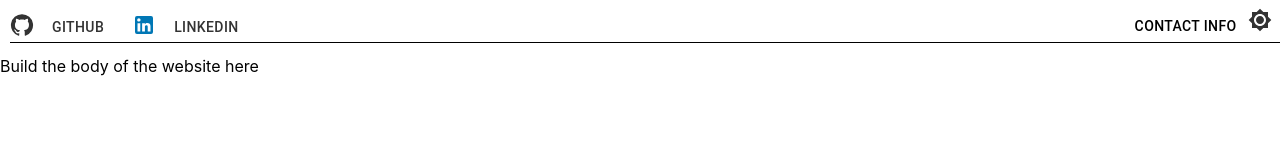
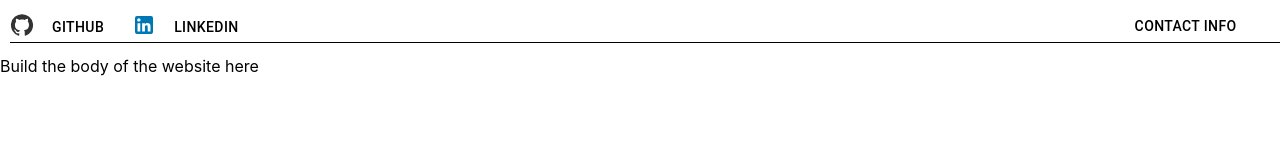
Before and after one commit to StevenH01/stevens-website, a React (Create React App) app: page / in a window 1280 px wide. Shown: the top 160 px of the page. Built offline with nearby package versions, Linux system fonts and the light colour scheme.

Commit message:
removed theme button

```diff
--- a/src/App.js
+++ b/src/App.js
@@ -1,17 +1,12 @@
 import React from 'react';
 import Header from './components/Header';
-import { ThemeProvider } from './ThemeContext';
 import './App.css';
 import MainPage from './components/MainPage';
 import Contact from './components/Contact';
 
 function App() {
   return (
-    <ThemeProvider>
-      <Header />
-      <Contact />
-      <MainPage />
-    </ThemeProvider>
+      <><Header /><Contact /><MainPage /></>
   );
 }
 
--- a/src/ThemeContext.js
+++ /dev/null
@@ -1,23 +0,0 @@
-import React, { createContext, useContext, useState } from 'react';
-
-const ThemeContext = createContext();
-
-export const useTheme = () => {
-  return useContext(ThemeContext);
-};
-
-export const ThemeProvider = ({ children }) => {
-  const [isDarkMode, setIsDarkMode] = useState(false);
-
-  const toggleTheme = () => {
-    setIsDarkMode((prevMode) => !prevMode);
-  };
-
-  const theme = isDarkMode ? 'dark' : 'light';
-
-  return (
-    <ThemeContext.Provider value={{ theme, toggleTheme }}>
-      {children}
-    </ThemeContext.Provider>
-  );
-};
--- a/src/components/Header.js
+++ b/src/components/Header.js
@@ -1,41 +1,31 @@
 import React from "react";
-import { Button, Box, IconButton } from '@mui/material';
-import Brightness4Icon from '@mui/icons-material/Brightness4';
-import Brightness7Icon from '@mui/icons-material/Brightness7';
+import { Button, Box } from '@mui/material';
 import GitHubIcon from '@mui/icons-material/GitHub';
 import LinkedInIcon from '@mui/icons-material/LinkedIn';
-import { useTheme } from '../ThemeContext';
 
 const Header = () => {
-  const { theme, toggleTheme } = useTheme();
 
   const openInNewTab = (url) => {
     window.open(url, '_blank');
   };
 
   return (
-    <Box sx={{ background: theme === 'dark' ? '#333' : '#fff', padding: '10px', textAlign: 'left', color: theme === 'dark' ? '#fff' : '#333', position: 'relative' }}>
+    <Box sx={{ background: '#fff', padding: '10px', textAlign: 'left', color: 'inherit', position: 'relative' }}>
       <Box sx={{ borderBottom: '1px solid black', width: '100%', position: 'absolute', top: '75%', zIndex: 1 }}></Box>
 
       <Box sx={{ display: 'flex', alignItems: 'center', marginTop: '-1px' }}>
-        <Box sx={{ marginRight: '10px' }}>
-          <GitHubIcon />
+        <Box sx={{ marginRight: '10px' }} onClick={() => openInNewTab('https://github.com/StevenH01')}>
+          <GitHubIcon sx={{ color: '#333', cursor: 'pointer' }} />
         </Box>
-        <Button color="inherit" onClick={() => openInNewTab('https://github.com/StevenH01')}>
+        <Button color="inherit" onClick={() => openInNewTab('https://github.com/StevenH01')} style={{ cursor: 'pointer' }}>
           GitHub
         </Button>
-
         <Box sx={{ marginLeft: '20px', marginRight: '10px' }}>
           <LinkedInIcon sx={{ color: '#0077b5' }} />
         </Box>
         <Button color="inherit" onClick={() => openInNewTab('https://www.linkedin.com/in/steven-ho-31a667211/')}>
           LinkedIn
         </Button>
-        <Box sx={{ position: 'absolute', top: 0, right: 0 }}>
-          <IconButton color="inherit" onClick={toggleTheme}>
-            {theme === 'dark' ? <Brightness4Icon /> : <Brightness7Icon />}
-          </IconButton>
-        </Box>
       </Box>
     </Box>
   );
--- a/src/index.js
+++ b/src/index.js
@@ -2,17 +2,13 @@ import React from 'react';
 import './index.css';
 import App from './App';
 import reportWebVitals from './reportWebVitals';
-import { ThemeProvider } from './ThemeContext';
-import { createRoot } from 'react-dom/client';
+import ReactDOM from 'react-dom';
 
-const root = createRoot(document.getElementById('root'));
+const root = ReactDOM.createRoot(document.getElementById('root'));
 root.render(
   <React.StrictMode>
-    <ThemeProvider>
-      <App />
-    </ThemeProvider>
+    <App />
   </React.StrictMode>,
-  document.getElementById('root')
 );
 
 // If you want to start measuring performance in your app, pass a function
```
